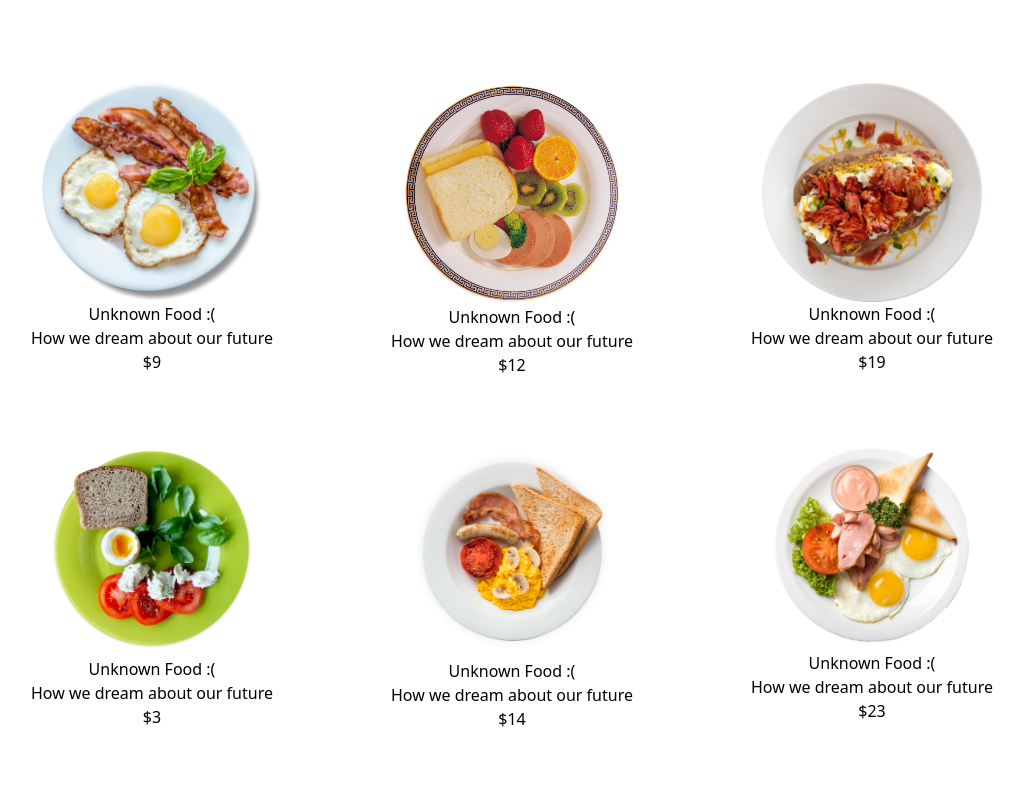
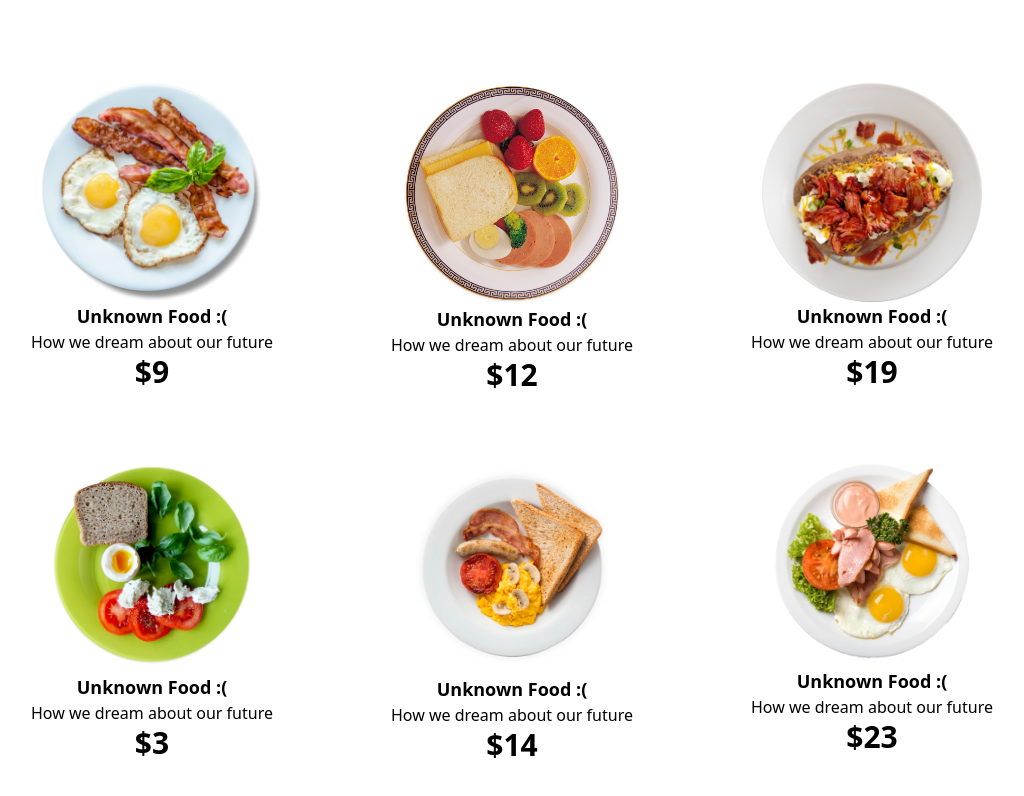
Before and after one commit to 665-stack/red-onion-2, a React (Create React App) app: page /breakfast in a window 1280 px wide. Shown: the part 940-1736 px from the top of the page, without its empty margins (128-1152 px from the left). Built offline with nearby package versions, Linux system fonts and the light colour scheme; no server answers.

Commit message:
fix cards style

```diff
--- a/src/Components/Pages/Home/Foods/Breakfast/Breakfast.js
+++ b/src/Components/Pages/Home/Foods/Breakfast/Breakfast.js
@@ -13,39 +13,39 @@ const Breakfast = () => {
         <div className='breakfast pt-2 pb-8 grid grid-cols-1 md:grid-cols-2 lg:grid-cols-3 gap-x-20 gap-y-8	text-center'>
             <div>
                 <img src={breakfast1} alt="" />
-                <h3>Unknown Food :(</h3>
+                <h3 className='text-lg font-semibold'>Unknown Food :(</h3>
                 <p>How we dream about our future</p>
-                <p>$9</p>
+                <p className='text-3xl font-semibold'>$9</p>
             </div>
             <div >
                 <img src={breakfast2} alt="" />
-                <h3>Unknown Food :(</h3>
+                <h3 className='text-lg font-semibold'>Unknown Food :(</h3>
                 <p>How we dream about our future</p>
-                <p>$12</p>
+                <p className='text-3xl font-semibold'>$12</p>
             </div>
             <div >
                 <img src={breakfast3} alt="" />
-                <h3>Unknown Food :(</h3>
-                <p>How we dream about our future</p>
-                <p>$19</p>
+                <h3 className='text-lg font-semibold'>Unknown Food :(</h3>
+                <p >How we dream about our future</p>
+                <p className='text-3xl font-semibold'>$19</p>
             </div>
             <div >
                 <img className='w-48' src={breakfast4} alt="" />
-                <h3>Unknown Food :(</h3>
+                <h3 className='text-lg font-semibold'>Unknown Food :(</h3>
                 <p>How we dream about our future</p>
-                <p>$3</p>
+                <p className='text-3xl font-semibold'>$3</p>
             </div>
             <div >
                 <img src={breakfast5} alt="" />
-                <h3>Unknown Food :(</h3>
+                <h3 className='text-lg font-semibold'>Unknown Food :(</h3>
                 <p>How we dream about our future</p>
-                <p>$14</p>
+                <p className='text-3xl font-semibold'>$14</p>
             </div>
             <div >
                 <img src={breakfast6} alt="" />
-                <h3>Unknown Food :(</h3>
+                <h3 className='text-lg font-semibold'>Unknown Food :(</h3>
                 <p>How we dream about our future</p>
-                <p>$23</p>
+                <p className='text-3xl font-semibold'>$23</p>
             </div>
         </div >
     );
```
